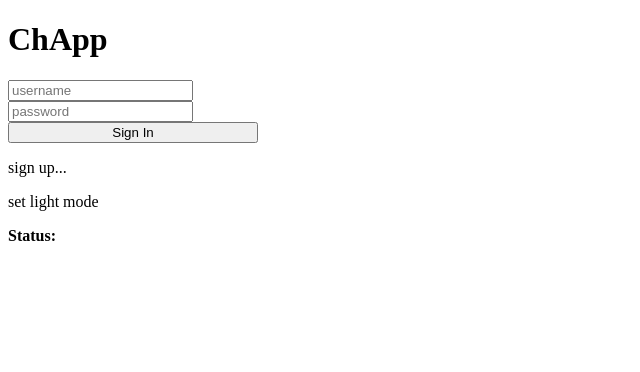
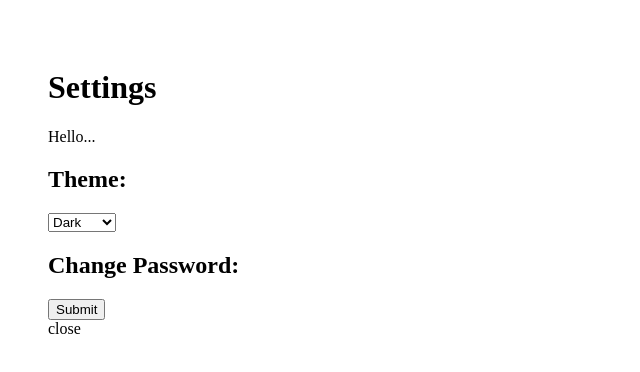
Before and after one commit to not-phoeniix/chapp, a React app: page / in a window 1280 px wide. Shown: the top 372 px of the page, without its empty margins (0-640 px from the left). Built offline with nearby package versions, Linux system fonts and the light colour scheme; the HTML template or start-up script is replaced by a standard one.

Commit message:
Moved light dark toggle to bottom right of login, added settings page

```diff
--- a/src/client/login.tsx
+++ b/src/client/login.tsx
@@ -178,10 +178,14 @@
     const [currentTheme, setCurrentTheme] = useState(theme.CurrentTheme);
 
     // easy object value equality check by comparing strings
-    const isDark = JSON.stringify(currentTheme) === JSON.stringify(theme.DEFAULT_DARK);
+    const isDark = theme.equals(currentTheme, theme.DEFAULT_DARK);
 
-    return <p><span
-        className="clickable"
+    const icon = isDark
+        ? <i className="nf nf-oct-sun"></i>
+        : <i className="nf nf-oct-moon"></i>;
+
+    return <span
+        className="clickable login-theme-button"
         onClick={(e) => {
             e.preventDefault();
             theme.setTheme(isDark ? theme.DEFAULT_LIGHT : theme.DEFAULT_DARK);
@@ -190,8 +194,8 @@
             setCurrentTheme(JSON.parse(JSON.stringify(theme.CurrentTheme)));
         }}
     >
-        {isDark ? "set light mode" : "set dark mode"}
-    </span></p>;
+        {icon}
+    </span>;
 }
 
 function PageSwitcher(props: Props) {
@@ -225,17 +229,18 @@
     };
 
     return <div className="root-ui-flex center">
-        <div className="flex vert center">
+        <div className="flex vert center round-bg" style={{ padding: "40px" }}>
             <h1 className="app-logo-login">ChApp</h1>
             <div className="flex vert" style={{ width: "250px" }}>
                 {PageSwitcher(props)}
             </div>
-            {ThemeButton()}
             <p className={!props.status.value ? "hidden" : ""}>
                 <b>Status: </b>
                 <em>{props.status.value}</em>
             </p>
         </div>
+
+        {ThemeButton()}
     </div>;
 };
 
--- a/src/client/settings.tsx
+++ b/src/client/settings.tsx
@@ -0,0 +1,87 @@
+import { Container, createRoot } from "react-dom/client";
+import * as theme from "./theme";
+import { ChangeEvent, SubmitEvent, useState } from "react";
+
+interface Props {
+    markRefresh: () => void;
+};
+
+function onPasswordChangeSubmit(e: SubmitEvent<HTMLFormElement>, props: Props) {
+    e.preventDefault();
+    console.log("hello...");
+}
+
+function onThemeChange(e: ChangeEvent<HTMLSelectElement, HTMLSelectElement>, props: Props) {
+    let nextTheme: theme.Theme | undefined;
+
+    switch (e.target.value) {
+        case "dark": nextTheme = theme.DEFAULT_DARK; break;
+        case "light": nextTheme = theme.DEFAULT_LIGHT; break;
+        case "custom": nextTheme = theme.CUSTOM; break;
+    }
+
+    if (nextTheme) {
+        theme.setTheme(nextTheme);
+        props.markRefresh();
+    }
+}
+
+function SettingsWidget(props: Props) {
+    let currentValue = "custom";
+
+    if (theme.equals(theme.CurrentTheme, theme.DEFAULT_DARK)) {
+        currentValue = "dark";
+    } else if (theme.equals(theme.CurrentTheme, theme.DEFAULT_LIGHT)) {
+        currentValue = "light";
+    }
+
+    return <div>
+        <p>Hello...</p>
+        <h2>Theme:</h2>
+        <select onChange={(e) => onThemeChange(e, props)} value={currentValue}>
+            <option value="dark">Dark</option>
+            <option value="light">Light</option>
+            <option value="custom">Custom</option>
+        </select>
+        <h2>Change Password:</h2>
+        <form
+            action="/changePassword"
+            method="POST"
+            onSubmit={(e) => onPasswordChangeSubmit(e, props)}
+        >
+            <input type="submit" value="Submit" />
+        </form>
+    </div>;
+}
+
+function RootWidget() {
+    const [refresh, setRefresh] = useState(false);
+
+    const props: Props = {
+        markRefresh: () => setRefresh(!refresh)
+    };
+
+    return <div className="root-ui-flex center">
+        <div className="flex vert center round-bg" style={{ padding: "40px" }}>
+            <h1>Settings</h1>
+            <div className="flex vert" style={{ width: "250px" }}>
+                {SettingsWidget(props)}
+            </div>
+            <span className="clickable"
+                onClick={() => {
+                    window.location.href = "/";
+                }}>
+                close
+            </span>
+        </div>
+    </div>;
+};
+
+function init() {
+    const root = createRoot(document.getElementById("content") as Container);
+    root.render(<RootWidget />);
+
+    theme.restoreTheme();
+};
+
+window.onload = init;
--- a/src/client/style.scss
+++ b/src/client/style.scss
@@ -2,14 +2,13 @@
 // ~~~ vars ~~~
 $gaps-inner: 15px;
 $gaps-outer: 30px;
-$button-hover: rgba(var(--bg-secondary), 0.9);
-$button-selected: rgba(var(--fg), 0.06);
 
 :root {
-    --bg: #ffffff;
-    --bg-secondary: #000000;
-    --fg: #fafafa;
-    --accent: #ff0000;
+    --bg: rgb(220, 220, 220);
+    --bg-secondary: rgb(255, 255, 255);
+    --button-hover: rgb(138, 138, 138);
+    --fg: rgb(0, 0, 0);
+    --accent: rgb(255, 0, 0);
 }
 
 // ~~~ general styles ~~~
@@ -69,7 +68,7 @@
 
         &:hover {
             color: var(--fg);
-            background-color: $button-hover;
+            background-color: var(--button-hover);
         }
     }
 
@@ -99,12 +98,17 @@
     border-radius: 5px;
 
     &:hover {
-        background-color: $button-hover;
+        background-color: var(--button-hover);
         cursor: pointer;
     }
 
     &.focused {
-        background-color: $button-selected;
+        background-color: var(--accent);
+
+        &,
+        & * {
+            color: var(--fg);
+        }
     }
 }
 
@@ -221,7 +225,17 @@
     color: var(--fg);
 
     &:hover {
-        background-color: rgba(var(--accent), 0.8);
+        background-color: var(--button-hover);
         cursor: pointer;
     }
 }
+
+.login-theme-button {
+    position: fixed;
+    right: 10px;
+    bottom: 10px;
+
+    & * {
+        font-size: 2rem;
+    }
+}
--- a/src/client/theme.ts
+++ b/src/client/theme.ts
@@ -3,23 +3,34 @@
 export interface Theme {
     bg: string;
     bgSecondary: string;
+    buttonHover: string;
     fg: string;
     accent: string;
 }
 
 export const DEFAULT_DARK: Theme = Object.seal({
-    bg: "#121118",
-    bgSecondary: "#242231",
-    fg: "#fafafa",
-    accent: "#ee1443",
+    bg: "rgb(18, 17, 24)",
+    bgSecondary: "rgb(24, 24, 35)",
+    buttonHover: "rgba(250, 250, 250, 0.05)",
+    fg: "rgb(250, 250, 250)",
+    accent: "rgb(238, 20, 67)",
 });
 
 export const DEFAULT_LIGHT: Theme = Object.seal({
-    bg: "#d1d3f1",
-    bgSecondary: "#e8f0f8",
-    fg: "#111111",
-    accent: "#ee1443",
+    bg: "rgb(209, 211, 241)",
+    bgSecondary: "rgb(232, 240, 248)",
+    buttonHover: "rgba(0, 0, 0, 0.05)",
+    fg: "rgb(17, 17, 17)",
+    accent: "rgb(238, 20, 67)",
 });
+
+export const CUSTOM: Theme = {
+    bg: "rgb(0, 0, 0)",
+    bgSecondary: "rgb(52, 52, 52)",
+    buttonHover: "rgba(0, 255, 0, 0.05)",
+    fg: "rgb(255, 255, 255)",
+    accent: "rgb(40, 255, 108)"
+};
 
 export let CurrentTheme: Theme = DEFAULT_DARK;
 
@@ -32,6 +43,7 @@
     setBgSecondary(theme.bgSecondary);
     setFg(theme.fg);
     setAccent(theme.accent);
+    setButtonHover(theme.buttonHover);
 
     saveTheme();
 }
@@ -66,3 +78,15 @@
     setVar("--accent", color);
     CurrentTheme.accent = color;
 };
+export const setButtonHover = (color: string) => {
+    setVar("--button-hover", color);
+    CurrentTheme.buttonHover = color;
+}
+
+export function equals(a: Theme, b: Theme) {
+    return a.bg === b.bg &&
+        a.bgSecondary === b.bgSecondary &&
+        a.buttonHover === b.buttonHover &&
+        a.fg === b.fg &&
+        a.accent === b.accent;
+}
--- a/src/client/types.ts
+++ b/src/client/types.ts
@@ -6,6 +6,7 @@
     USERNAME = "chappUsername",
     ACCOUNTS = "chappAccounts",
     THEME = "chappTheme",
+    CUSTOM_THEME = "chappCustomTheme",
 };
 
 export interface Variable<T> {
--- a/webpack.config.js
+++ b/webpack.config.js
@@ -9,6 +9,7 @@
     entry: {
         app: "./src/client/app.tsx",
         login: "./src/client/login.tsx",
+        settings: "./src/client/settings.tsx",
     },
     module: {
         rules: [
```
